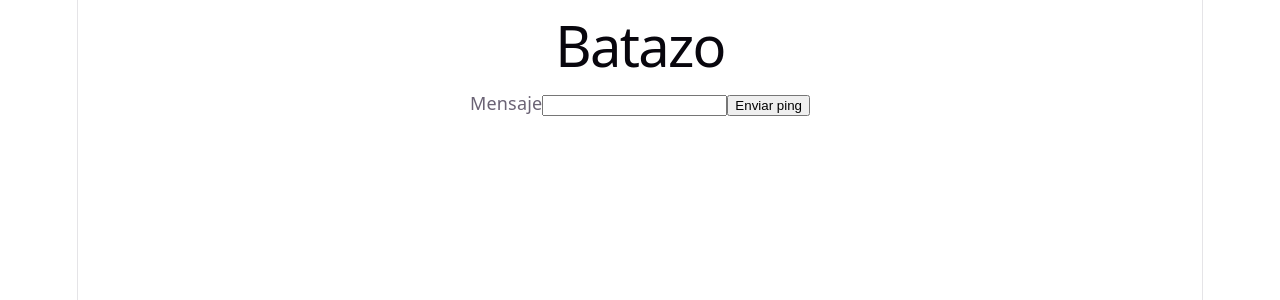
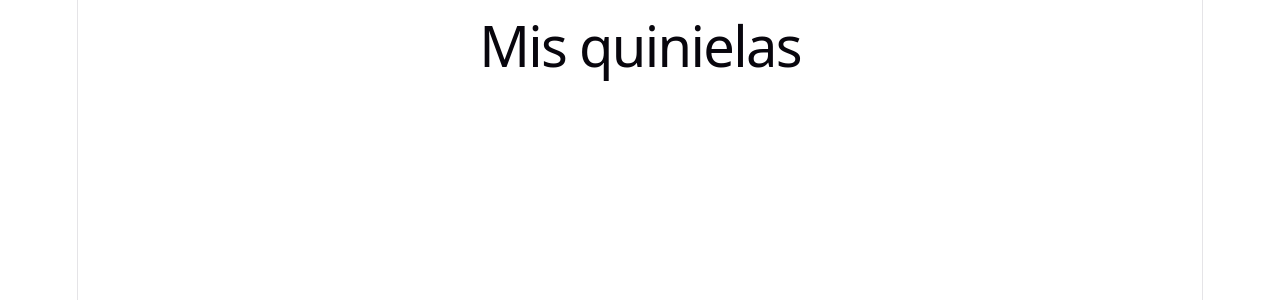
Before and after one commit to albertone448/batazo, a React (Vite) app in the folder web/: page / in a window 1280 px wide. Shown: the top 300 px of the page. Built offline with nearby package versions, Linux system fonts and the light colour scheme.

Commit message:
feat: add react router with provisional pages (KAN-38)

```diff
--- a/web/package.json
+++ b/web/package.json
@@ -14,7 +14,8 @@
   "dependencies": {
     "@tanstack/react-query": "^5.104.5",
     "react": "^19.2.8",
-    "react-dom": "^19.2.8"
+    "react-dom": "^19.2.8",
+    "react-router": "^8.5.0"
   },
   "devDependencies": {
     "@eslint/js": "^10.0.1",
--- a/web/src/main.tsx
+++ b/web/src/main.tsx
@@ -1,14 +1,15 @@
+import { RouterProvider } from 'react-router/dom';
+import { router } from './routes/router';
 import { StrictMode } from 'react';
 import { createRoot } from 'react-dom/client';
 import './index.css';
 import { QueryClientProvider } from '@tanstack/react-query';
 import { queryClient } from './lib/queryClient';
-import App from './App.tsx';
 
 createRoot(document.getElementById('root')!).render(
   <StrictMode>
     <QueryClientProvider client={queryClient}>
-      <App />
+      <RouterProvider router={router} />
     </QueryClientProvider>
   </StrictMode>,
 );
--- /dev/null
+++ b/web/src/pages/HomePage.tsx
@@ -0,0 +1,7 @@
+export function HomePage() {
+  return (
+    <main>
+      <h1>Mis quinielas</h1>
+    </main>
+  );
+}
--- /dev/null
+++ b/web/src/pages/LoginPage.tsx
@@ -0,0 +1,7 @@
+export function LoginPage() {
+  return (
+    <main>
+      <h1>Iniciar sesión</h1>
+    </main>
+  );
+}
--- /dev/null
+++ b/web/src/pages/NotFoundPage.tsx
@@ -0,0 +1,10 @@
+import { Link } from 'react-router';
+
+export function NotFoundPage() {
+  return (
+    <main>
+      <h1>Página no encontrada</h1>
+      <Link to="/">Volver al inicio</Link>
+    </main>
+  );
+}
--- /dev/null
+++ b/web/src/routes/router.tsx
@@ -0,0 +1,12 @@
+import { createBrowserRouter } from 'react-router';
+import App from '../App';
+import { HomePage } from '../pages/HomePage';
+import { LoginPage } from '../pages/LoginPage';
+import { NotFoundPage } from '../pages/NotFoundPage';
+
+export const router = createBrowserRouter([
+  { path: '/', element: <HomePage /> },
+  { path: '/login', element: <LoginPage /> },
+  { path: '/pings', element: <App /> },
+  { path: '*', element: <NotFoundPage /> },
+]);
```
Also changed, not shown: 1 other file (tests, documents, lock files or other folders).
